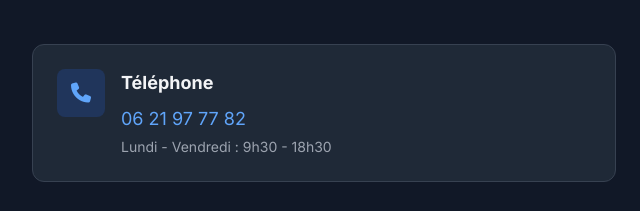
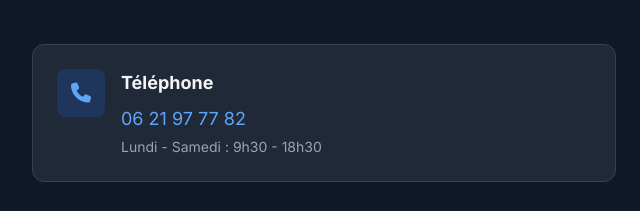
Before and after one commit to SK7P/So-Mechanic, a plain HTML site: page index.html in a window 1280 px wide. Shown: the part 2740-2951 px from the top of the page, 0-640 px from the left. Drawn offline with nearby package versions, Linux system fonts and the light colour scheme.

Commit message:
correction des horaires

```diff
--- a/index.html
+++ b/index.html
@@ -326,7 +326,7 @@
                                 <h3 class="font-bold text-lg mb-2">Téléphone</h3>
                                 <a href="tel:0621977782" class="text-blue-400 hover:text-blue-300 text-lg">06 21 97 77
                                     82</a>
-                                <p class="text-gray-400 text-sm mt-1">Lundi - Vendredi : 9h30 - 18h30</p>
+                                <p class="text-gray-400 text-sm mt-1">Lundi - Samedi : 9h30 - 18h30</p>
                             </div>
                         </div>
                     </div>
```
